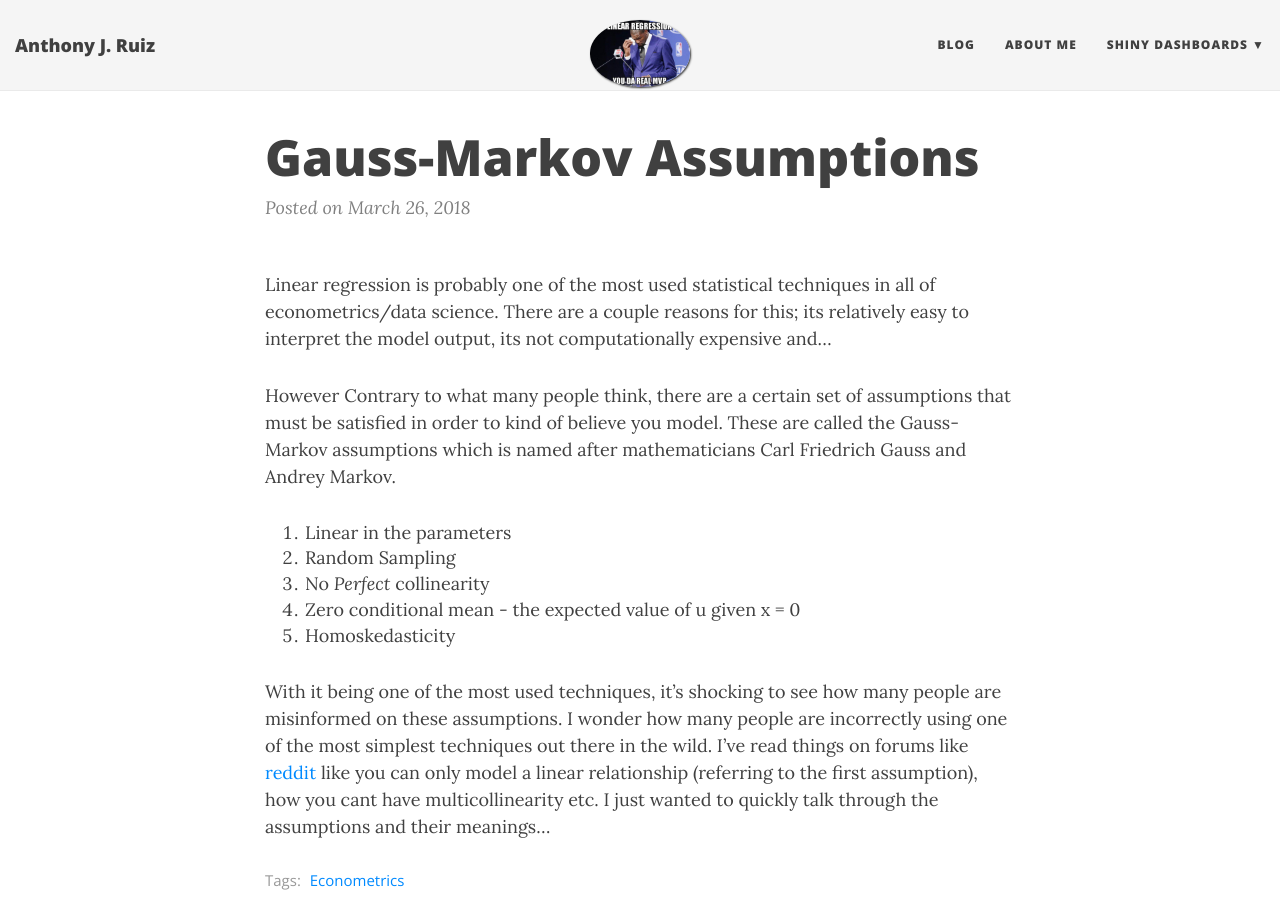
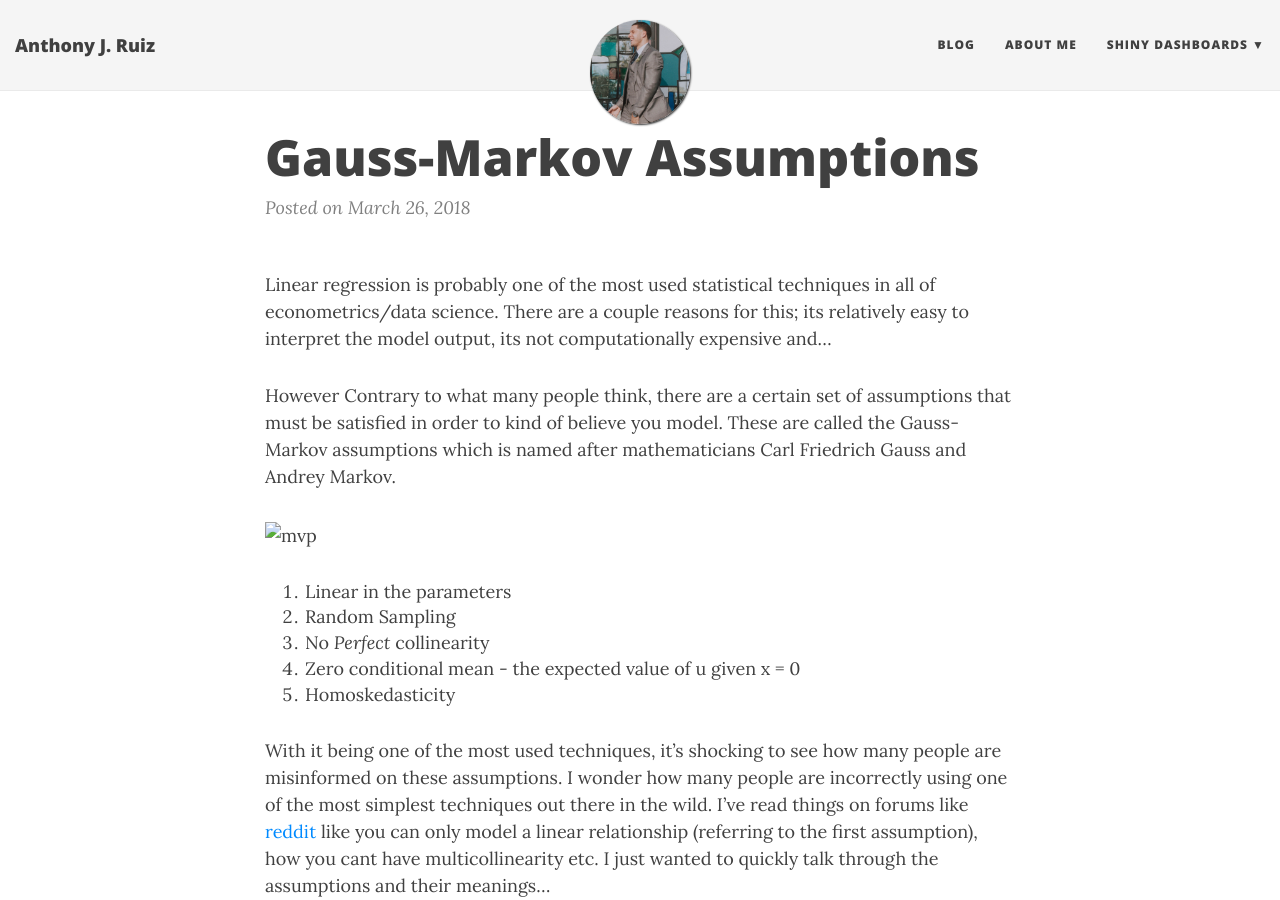
Before and after one commit to AnthonyJRuiz/anthonyjruiz.github.io, a Jekyll site: the page built from _posts/2018-03-26-linear_regression_assumptions.md, in a window 1280 px wide and 900 px high. Built offline with Jekyll 4.4.1, drawn with Linux system fonts in a browser that asks for light colours; nearby versions of some CDN libraries.

Commit message:
updated picture path

```diff
--- a/_posts/2018-03-26-linear_regression_assumptions.md
+++ b/_posts/2018-03-26-linear_regression_assumptions.md
@@ -3,7 +3,7 @@ layout: post
 title: Gauss-Markov Assumptions
 tags: [Econometrics]
 comments: true
-image: /img/da_real_mvp.jpg
+# image: /img/da_real_mvp.jpg
 ---
 
 Linear regression is probably one of the most used statistical techniques in all of econometrics/data science. There are a couple reasons for this; its relatively easy to interpret the model output, its not computationally expensive and...
@@ -11,10 +11,14 @@ Linear regression is probably one of the most used statistical techniques in all
 
 However Contrary to what many people think, there are a certain set of assumptions that must be satisfied in order to kind of believe you model. These are called the Gauss-Markov assumptions which is named after mathematicians Carl Friedrich Gauss and Andrey Markov.
 
+![mvp](da_real_mvp.jpg)
+
   1. Linear in the parameters
   2. Random Sampling
   3. No *Perfect* collinearity
   4. Zero conditional mean - the expected value of u given x = 0
   5. Homoskedasticity
 
+
+
 With it being one of the most used techniques, it's shocking to see how many people are misinformed on these assumptions. I wonder how many people are incorrectly using one of the most simplest techniques out there in the wild. I've read things on forums like [reddit](https://reddit.com/r/datascience) like you can only model a linear relationship (referring to the first assumption), how you cant have multicollinearity etc. I just wanted to quickly talk through the assumptions and their meanings...
```
